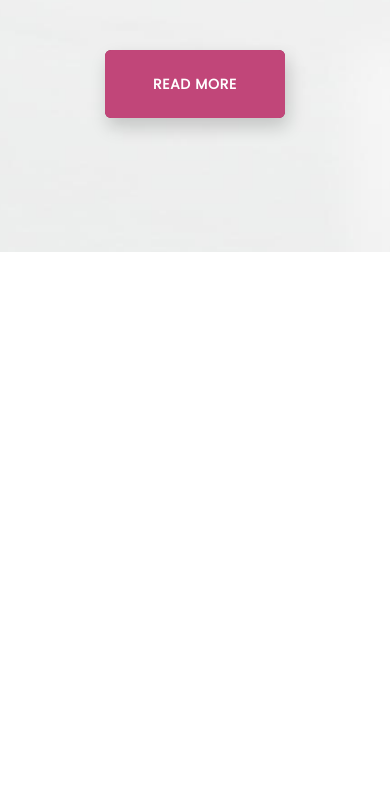
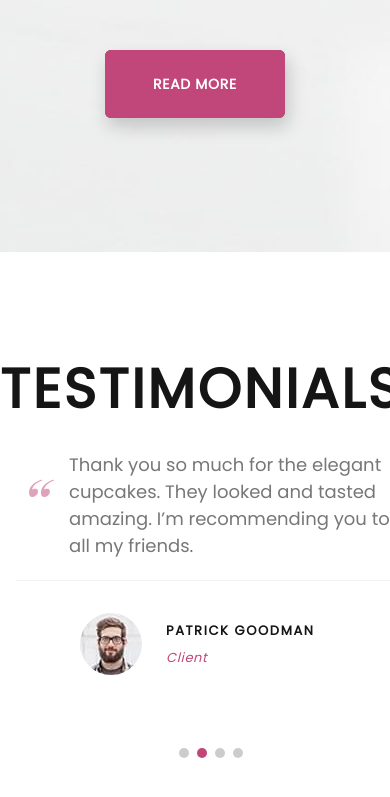
Before and after one commit to mohammad-AKH-dev/Cake-shop, a Next.js app: page / in a window 390 px wide. Shown: the part 9410-10207 px from the top of the page. Before the commit the page ends 9982 px from the top, so only its background shows below. Built offline with nearby package versions, Linux system fonts and the light colour scheme.

Commit message:
testimonials section complited and responsive now

```diff
--- /dev/null
+++ b/src/components/modules/Testimonial.tsx
@@ -0,0 +1,37 @@
+import Image from 'next/image'
+import React from 'react'
+
+
+type testimonialPropsType = {
+    id: number
+    name: string
+    role: string
+    desc: string
+    image: string
+}
+
+
+function Testimonial(props: testimonialPropsType) {
+
+  const {name , role , desc , image} = props
+
+  return (
+    <div className='testimonial'>
+      <div className='comment flex items-center justify-between border-b border-b-[#f3f3f3]'>
+          <span className="comment-icon text-[100px] text-primary font-title opacity-50 block translate-y-4 pr-6">“</span>
+          <p className='comment-desc text-text text-[18px] mx-auto max-w-[500px] mr-4 sm:mr-auto'>
+          {desc}
+          </p>
+      </div>
+        <div className="author pb-24 flex gap-x-6 items-center translate-x-16 mt-8">
+            <Image src={image} className='object-cover rounded-full' width={62} height={62} alt={name}/>
+            <div className='author-infos flex flex-col gap-y-2'>
+                <div className="author-name tracking-[.1rem] text-title font-bold text-[13px] uppercase">{name}</div>
+                <span className='author-role text-primary italic tracking-wider text-[13px] xl:text-[15px] capitalize'>{role}</span>
+            </div>
+        </div>
+    </div>
+  )
+}
+
+export default Testimonial
--- /dev/null
+++ b/src/components/templates/index/Testimonials.tsx
@@ -0,0 +1,84 @@
+import SectionTitle from "@/components/modules/index/SectionTitle";
+import React, { useState } from "react";
+import { Swiper, SwiperSlide } from "swiper/react";
+
+// Import Swiper styles
+import "swiper/css";
+import "swiper/css/pagination";
+
+import { Autoplay, Pagination } from "swiper/modules";
+import Testimonial from "@/components/modules/Testimonial";
+
+type testimonialPropsType = {
+  id: number;
+  name: string;
+  role: string;
+  desc: string;
+  image: string;
+};
+
+function Testimonials() {
+  const [testimonials, setTestimonials] = useState<testimonialPropsType[]>([
+    {
+      id: 1,
+      name: "Jane Peterson",
+      role: "client",
+      desc: "This bakery was great to work with and I will be using them for my future events. Their cupcakes tasted absolutely delightful.",
+      image: '/images/comments/user-4.jpg'
+    },
+    {
+        id: 2,
+        name: "Patrick Goodman",
+        role: "client",
+        desc: "Thank you so much for the elegant cupcakes. They looked and tasted amazing. I’m recommending you to all my friends.",
+        image: '/images/comments/user-1.jpg'
+      },
+      {
+        id: 3,
+        name: "Jane Smith",
+        role: "client",
+        desc: "Just a note to let you know how fabulous your wedding cake was. Many guests commented on how delicious it tasted.",
+        image: '/images/comments/user-2.jpg'
+      },
+      {
+        id: 4,
+        name: "Sam Wilson",
+        role: "client",
+        desc: "If you are looking for the mouth deliciousness, then you should definitely try the goods from the Sweet Bakery.",
+        image: '/images/comments/user-3.jpg'
+      },
+  ]);
+
+  return (
+    <section className="testimonials-section mt-24">
+      <SectionTitle title="testimonials" />
+
+      <div className="swiper-wrapper container xl:max-w-[1200px]">
+        <Swiper
+          pagination={true}
+          modules={[Pagination,Autoplay]}
+          autoplay
+          loop
+          className="mySwiper"
+          spaceBetween={20}
+          slidesPerView={1}
+          breakpoints={{
+            993: {
+              slidesPerView: 2,
+            },
+          }}
+        >
+          {
+            testimonials.map(testimonial  => (
+                <SwiperSlide key={testimonial.id}>
+                    <Testimonial {...testimonial}/>
+                </SwiperSlide>
+            ))
+          }
+        </Swiper>
+      </div>
+    </section>
+  );
+}
+
+export default Testimonials;
--- a/src/pages/index.tsx
+++ b/src/pages/index.tsx
@@ -6,6 +6,7 @@ import NewProducts from "@/components/templates/index/NewProducts";
 import Offers from "@/components/templates/index/Offers";
 import OurTeam from "@/components/templates/index/OurTeam";
 import SummerSale from "@/components/templates/index/SummerSale";
+import Testimonials from "@/components/templates/index/Testimonials";
 import UniqueCakes from "@/components/templates/index/UniqueCakes";
 
 
@@ -21,6 +22,7 @@ export default function Home() {
        <Aboutus/>
        <OurTeam/>
        <UniqueCakes/>
+       <Testimonials/>
     </div>
   );
 }
```
